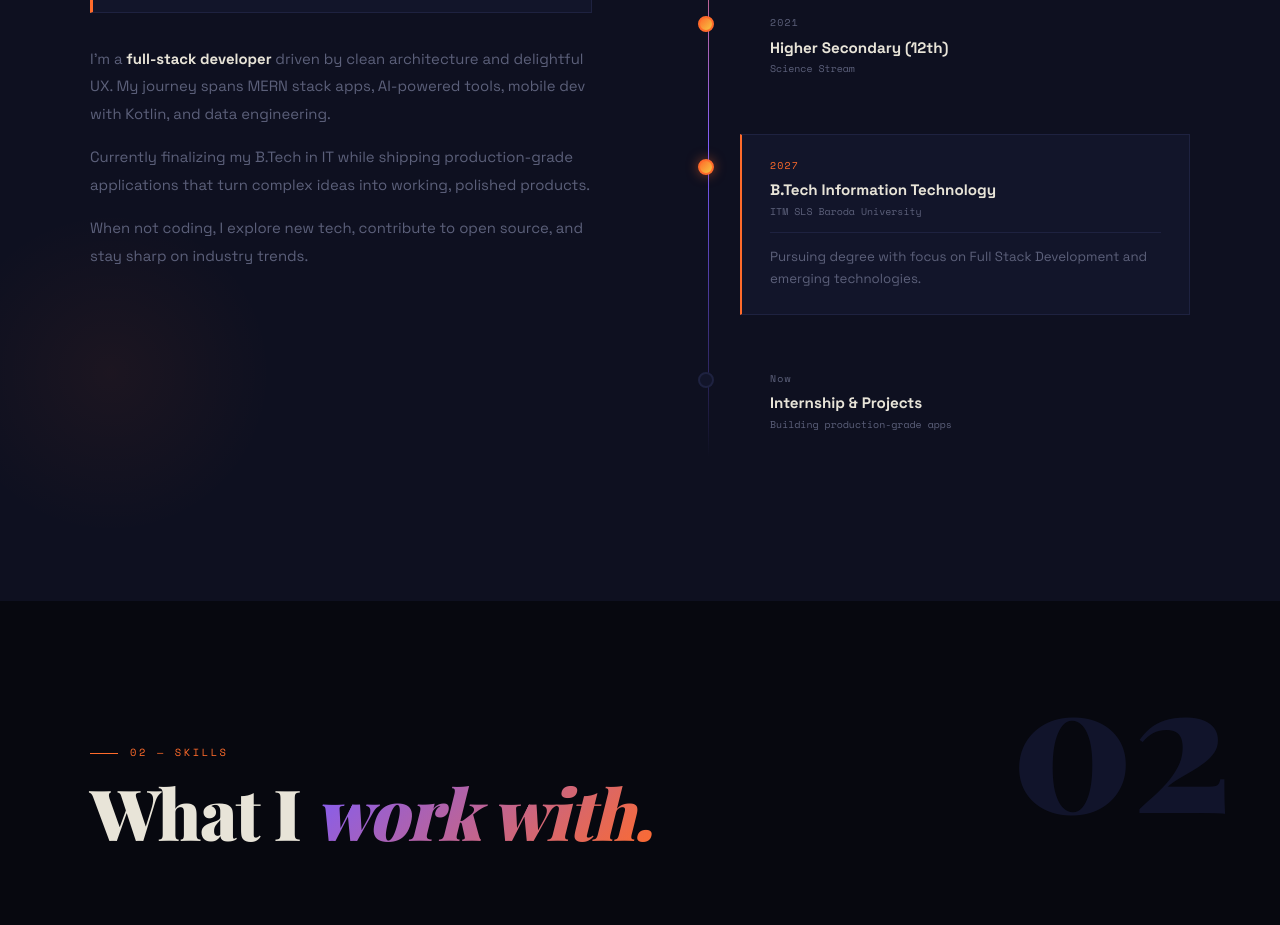
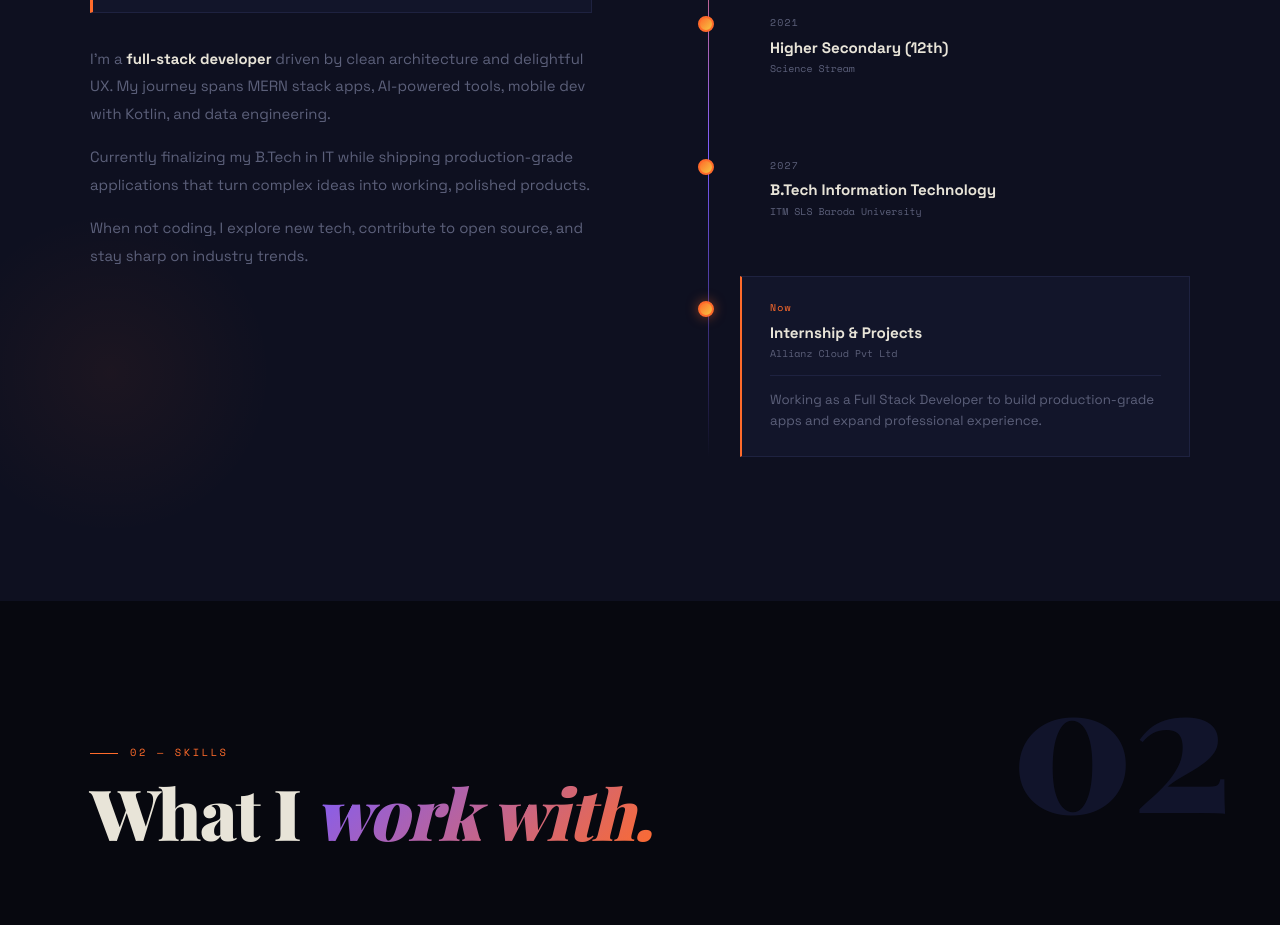
Before and after one commit to devparmar02/dev-portfolio, a React (Vite) app: page / in a window 1280 px wide. Shown: the part 1320-2245 px from the top of the page. Built offline with nearby package versions, Linux system fonts and the light colour scheme; a web font is replaced by a local one.

Commit message:
Enhance About component with updated internship info
Updated internship details and changed default active state for better visibility. Adjusted cursor style for improved user experience.

```diff
--- a/src/components/About.jsx
+++ b/src/components/About.jsx
@@ -4,7 +4,7 @@ const milestones = [
   { id:0, year:'2019', title:'Secondary School (10th)', sub:'State Board', desc:'Built strong foundations in Science and Mathematics.' },
   { id:1, year:'2021', title:'Higher Secondary (12th)', sub:'Science Stream', desc:'Specialized in Physics, Chemistry, and Mathematics.' },
   { id:2, year:'2027', title:'B.Tech Information Technology', sub:'ITM SLS Baroda University', desc:'Pursuing degree with focus on Full Stack Development and emerging technologies.' },
-  { id:3, year:'Now', title:'Internship & Projects', sub:'Building production-grade apps', desc:'Developing real-world applications and expanding professional experience.' },
+  { id:3, year:'Now', title:'Internship & Projects', sub:'Allianz Cloud Pvt Ltd', desc:'Working as a Full Stack Developer to build production-grade apps and expand professional experience.' },
 ];
 
 const useInView = (opts = {}) => {
@@ -20,7 +20,7 @@ const useInView = (opts = {}) => {
 };
 
 const About = () => {
-  const [active, setActive] = useState(2);
+  const [active, setActive] = useState(3); // Changed default active to 3 (Now) for better initial visibility of your current role, change back to 2 if preferred
   const h = useInView();
   const left = useInView({ cls:'visible' });
   const right = useInView({ cls:'visible' });
@@ -56,9 +56,9 @@ const About = () => {
               <div style={{ width:40, height:1, background:'#ff6b2b' }} />
             </div>
             {[
-              <>I'm a <strong style={{color:'#e8e4d8'}}>full-stack developer</strong> driven by clean architecture and delightful UX. My journey spans MERN stack apps, AI-powered tools, mobile dev with Kotlin, and data engineering.</>,
-              <>Currently finalizing my B.Tech in IT while shipping production-grade applications that turn complex ideas into working, polished products.</>,
-              <>When not coding, I explore new tech, contribute to open source, and stay sharp on industry trends.</>,
+              <React.Fragment key="bio-1">I'm a <strong style={{color:'#e8e4d8'}}>full-stack developer</strong> driven by clean architecture and delightful UX. My journey spans MERN stack apps, AI-powered tools, mobile dev with Kotlin, and data engineering.</React.Fragment>,
+              <React.Fragment key="bio-2">Currently finalizing my B.Tech in IT while shipping production-grade applications that turn complex ideas into working, polished products.</React.Fragment>,
+              <React.Fragment key="bio-3">When not coding, I explore new tech, contribute to open source, and stay sharp on industry trends.</React.Fragment>,
             ].map((t,i) => (
               <p key={i} style={{ fontSize:'0.93rem', color:'#5c607a', lineHeight:1.85, marginBottom:'1rem' }}>{t}</p>
             ))}
@@ -78,7 +78,7 @@ const About = () => {
                     background: active===i ? '#12152a' : 'transparent',
                     border: active===i ? '1px solid #1e2240' : '1px solid transparent',
                     borderLeft: active===i ? '2px solid #ff6b2b' : '2px solid transparent',
-                    cursor:'none', transition:'all 0.35s',
+                    cursor:'pointer', transition:'all 0.35s', // Changed cursor to 'pointer' for better UX
                     position:'relative'
                   }}>
                   {/* Dot */}
```
